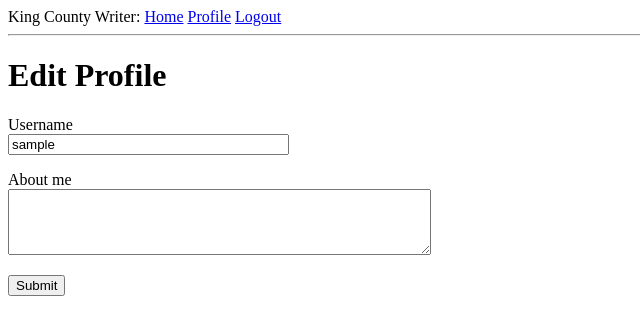
After one commit to gspeckiii/KingCountyWriter, a Flask app: page /edit_profile in a window 1280 px wide. The commit adds this page. Shown: the top 335 px of the page, without its empty margins (0-640 px from the left). Run offline with Flask 2, Linux system fonts and the light colour scheme; the visitor is signed in with stand-in values (Sample User, id 1); data comes from the database, SQL or seed files in the repository; both versions use the stored data as it was after the commit.

Commit message:
error handling and profiles

```diff
--- a/app/forms.py
+++ b/app/forms.py
@@ -2,7 +2,23 @@ from flask_wtf import FlaskForm
 from wtforms import StringField, PasswordField, BooleanField, SubmitField
 from wtforms.validators import ValidationError, DataRequired, Email, EqualTo
 from app.models import User
+from wtforms import StringField, TextAreaField, SubmitField
+from wtforms.validators import DataRequired, Length
 
+class EditProfileForm(FlaskForm):
+    username = StringField('Username', validators=[DataRequired()])
+    about_me = TextAreaField('About me', validators=[Length(min=0, max=140)])
+    submit = SubmitField('Submit')
+
+    def __init__(self, original_username, *args, **kwargs):
+        super(EditProfileForm, self).__init__(*args, **kwargs)
+        self.original_username = original_username
+
+    def validate_username(self, username):
+        if username.data != self.original_username:
+            user = User.query.filter_by(username=self.username.data).first()
+            if user is not None:
+                raise ValidationError('Please use a different username.')
 class RegistrationForm(FlaskForm):
     username = StringField('Username', validators=[DataRequired()])
     email = StringField('Email', validators=[DataRequired(), Email()])
--- a/app/models.py
+++ b/app/models.py
@@ -3,7 +3,9 @@ from app import db
 from app import login
 from werkzeug.security import generate_password_hash, check_password_hash
 from flask_login import UserMixin
+from hashlib import md5
 
+    # ...
 
 @login.user_loader
 def load_user(id):
@@ -17,6 +19,9 @@ class User(UserMixin,db.Model):
     password_hash = db.Column(db.String(128))
     posts = db.relationship('Post', backref='author', lazy='dynamic')
 
+    about_me = db.Column(db.String(140))
+    last_seen = db.Column(db.DateTime, default=datetime.utcnow)
+
     def __repr__(self):
         return '<User {}>'.format(self.username)
 
@@ -25,6 +30,10 @@ class User(UserMixin,db.Model):
 
     def check_password(self, password):
         return check_password_hash(self.password_hash, password)
+    def avatar(self, size):
+        digest = md5(self.email.lower().encode('utf-8')).hexdigest()
+        return 'https://www.gravatar.com/avatar/{}?d=identicon&s={}'.format(
+            digest, size)
 
 
 class Post(db.Model):
--- a/app/routes.py
+++ b/app/routes.py
@@ -11,7 +11,13 @@ from flask_login import logout_user
 from app import db
 from app.forms import RegistrationForm
 
+from datetime import datetime
 
+@app.before_request
+def before_request():
+    if current_user.is_authenticated:
+        current_user.last_seen = datetime.utcnow()
+        db.session.commit()
 
 @app.route('/')
 @app.route('/index')
@@ -63,3 +69,31 @@ def register():
         flash('Congratulations, you are now a registered user!')
         return redirect(url_for('login'))
     return render_template('register.html', title='Register', form=form)
+
+@app.route('/user/<username>')
+@login_required
+def user(username):
+    user = User.query.filter_by(username=username).first_or_404()
+    posts = [
+        {'author': user, 'body': 'Test post #1'},
+        {'author': user, 'body': 'Test post #2'}
+    ]
+    return render_template('user.html', user=user, posts=posts)
+
+from app.forms import EditProfileForm
+
+@app.route('/edit_profile', methods=['GET', 'POST'])
+@login_required
+def edit_profile():
+    form = EditProfileForm(current_user.username)
+    if form.validate_on_submit():
+        current_user.username = form.username.data
+        current_user.about_me = form.about_me.data
+        db.session.commit()
+        flash('Your changes have been saved.')
+        return redirect(url_for('edit_profile'))
+    elif request.method == 'GET':
+        form.username.data = current_user.username
+        form.about_me.data = current_user.about_me
+    return render_template('edit_profile.html', title='Edit Profile',
+                           form=form)
--- /dev/null
+++ b/app/templates/404.html
@@ -0,0 +1,6 @@
+{% extends "base.html" %}
+
+{% block content %}
+    <h1>File Not Found</h1>
+    <p><a href="{{ url_for('index') }}">Back</a></p>
+{% endblock %}
--- /dev/null
+++ b/app/templates/_post.html
@@ -0,0 +1,6 @@
+    <table>
+        <tr valign="top">
+            <td><img src="{{ post.author.avatar(36) }}"></td>
+            <td>{{ post.author.username }} says:<br>{{ post.body }}</td>
+        </tr>
+    </table>
--- a/app/templates/base.html
+++ b/app/templates/base.html
@@ -14,6 +14,7 @@
       {% if current_user.is_anonymous %}
       <a href="{{ url_for('login') }}">Login</a>
       {% else %}
+      <a href="{{ url_for('user', username=current_user.username) }}">Profile</a>
       <a href="{{ url_for('logout') }}">Logout</a>
       {% endif %}
         </div>
--- /dev/null
+++ b/app/templates/edit_profile.html
@@ -0,0 +1,23 @@
+{% extends "base.html" %}
+
+{% block content %}
+    <h1>Edit Profile</h1>
+    <form action="" method="post">
+        {{ form.hidden_tag() }}
+        <p>
+            {{ form.username.label }}<br>
+            {{ form.username(size=32) }}<br>
+            {% for error in form.username.errors %}
+            <span style="color: red;">[{{ error }}]</span>
+            {% endfor %}
+        </p>
+        <p>
+            {{ form.about_me.label }}<br>
+            {{ form.about_me(cols=50, rows=4) }}<br>
+            {% for error in form.about_me.errors %}
+            <span style="color: red;">[{{ error }}]</span>
+            {% endfor %}
+        </p>
+        <p>{{ form.submit() }}</p>
+    </form>
+{% endblock %}
--- a/config.py
+++ b/config.py
@@ -7,3 +7,9 @@ class Config(object):
     SQLALCHEMY_DATABASE_URI = os.environ.get('DATABASE_URL') or \
         'sqlite:///' + os.path.join(basedir, 'app.db')
     SQLALCHEMY_TRACK_MODIFICATIONS = False
+    MAIL_SERVER = os.environ.get('MAIL_SERVER')
+    MAIL_PORT = int(os.environ.get('MAIL_PORT') or 25)
+    MAIL_USE_TLS = os.environ.get('MAIL_USE_TLS') is not None
+    MAIL_USERNAME = os.environ.get('MAIL_USERNAME')
+    MAIL_PASSWORD = os.environ.get('MAIL_PASSWORD')
+    ADMINS = ['your-email@example.com']
```
Also changed, not shown: app/__init__.py (+32 -2 lines), app/errors.py (added, +11 -0 lines), app/templates/500.html (added, +7 -0 lines), app/templates/user.html (added, +18 -0 lines), migrations/versions/6bb99a6f181b_new_fields_in_user_model.py (added, +34 -0 lines), app.db. Lines whose indentation alone changed are shown as unchanged.
